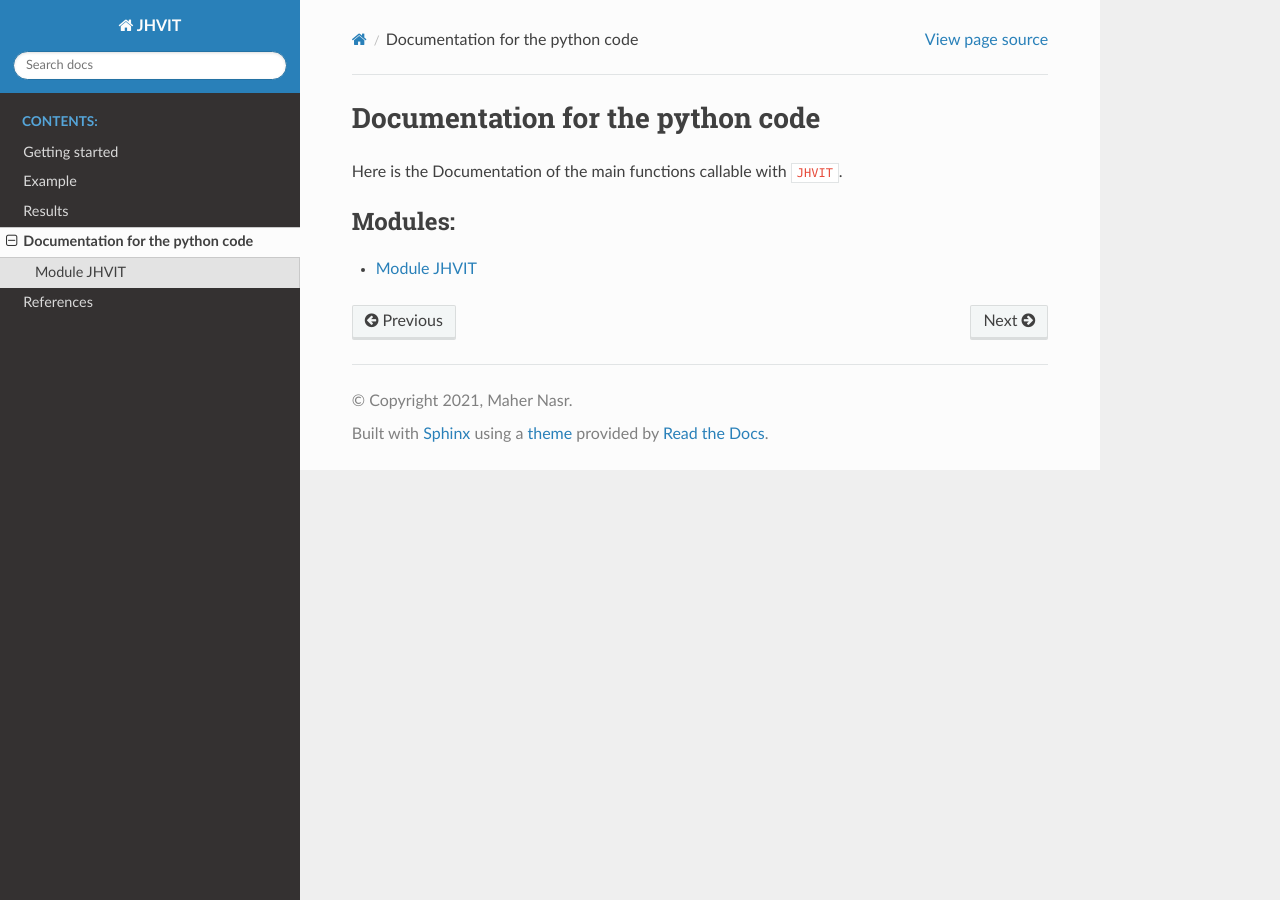
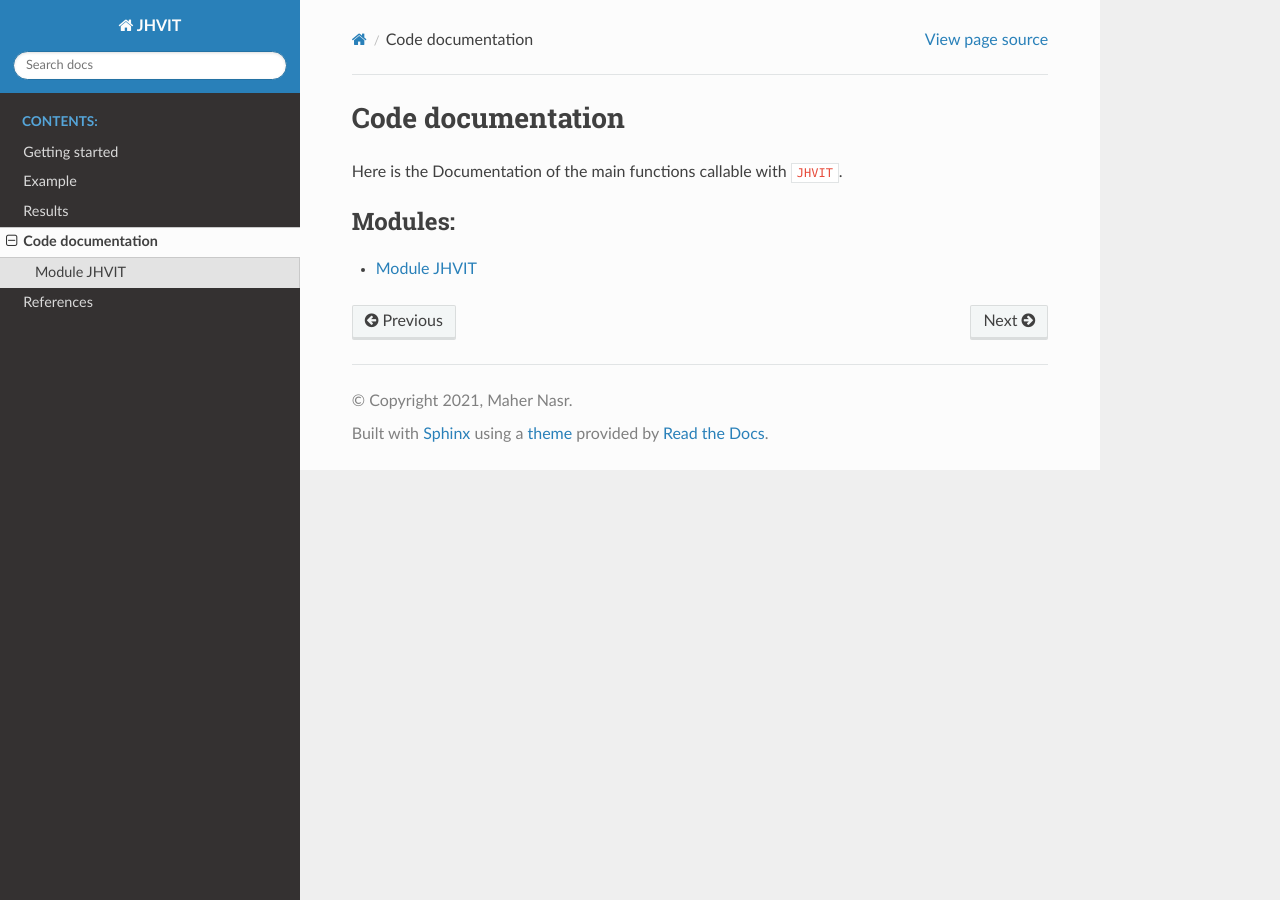
Before and after one commit to groupeLIAMG/JHVIT, a Sphinx documentation site: the page built from docs/code.rst, in a window 1280 px wide. Built offline with Sphinx 7.4.7 and the Read the Docs theme 2.0.0, drawn with Linux system fonts in a browser that asks for light colours.

Commit message:
update docs

```diff
--- a/docs/code.rst
+++ b/docs/code.rst
@@ -1,5 +1,5 @@
 *********************************
-Documentation for the python code
+Code documentation
 *********************************
 
 Here is the Documentation of the main functions callable with  ``JHVIT``.
--- a/docs/conf.py
+++ b/docs/conf.py
@@ -17,7 +17,7 @@
 import sphinx_rtd_theme
 from pkg_resources import get_distribution
 
-sys.path.insert(0, os.path.abspath('../src/JHVIT'))
+sys.path.insert(0, os.path.abspath('../src/JHVIT/'))
 
 # -- Project information -----------------------------------------------------
 
```
